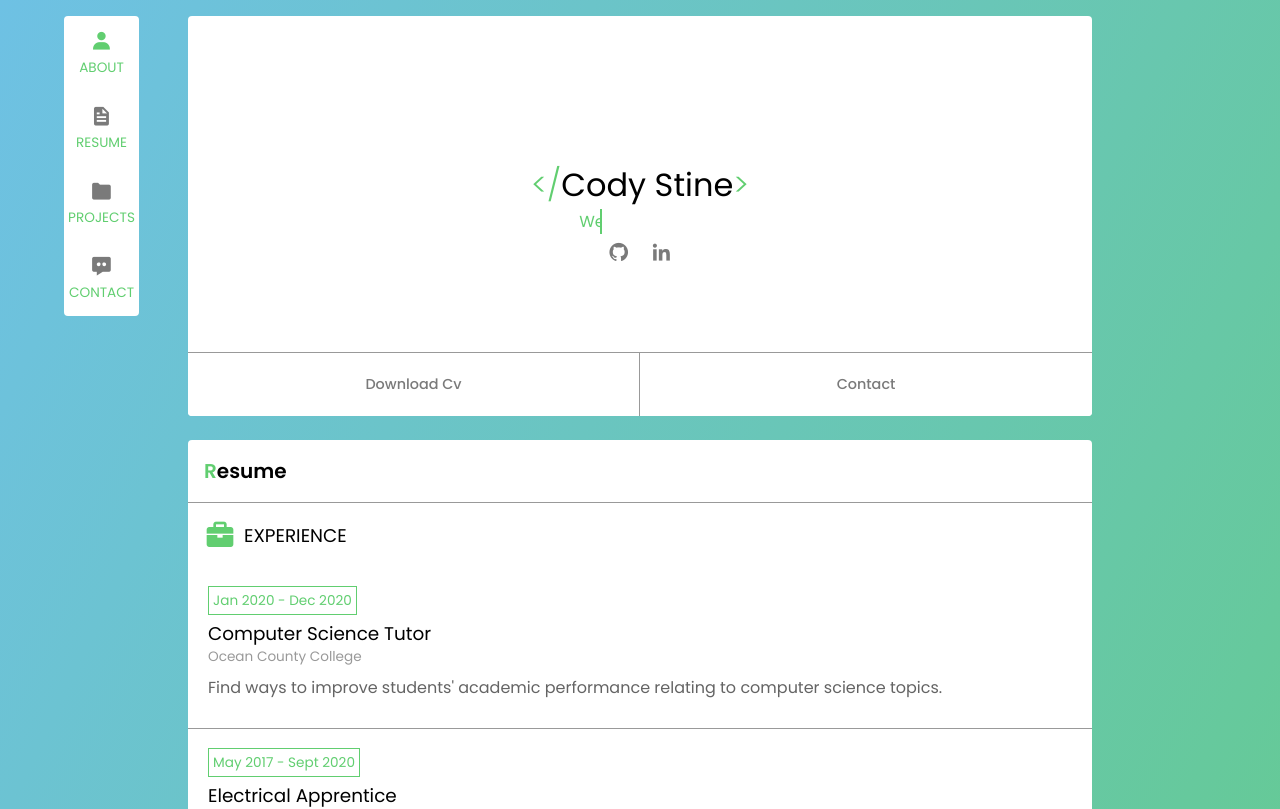
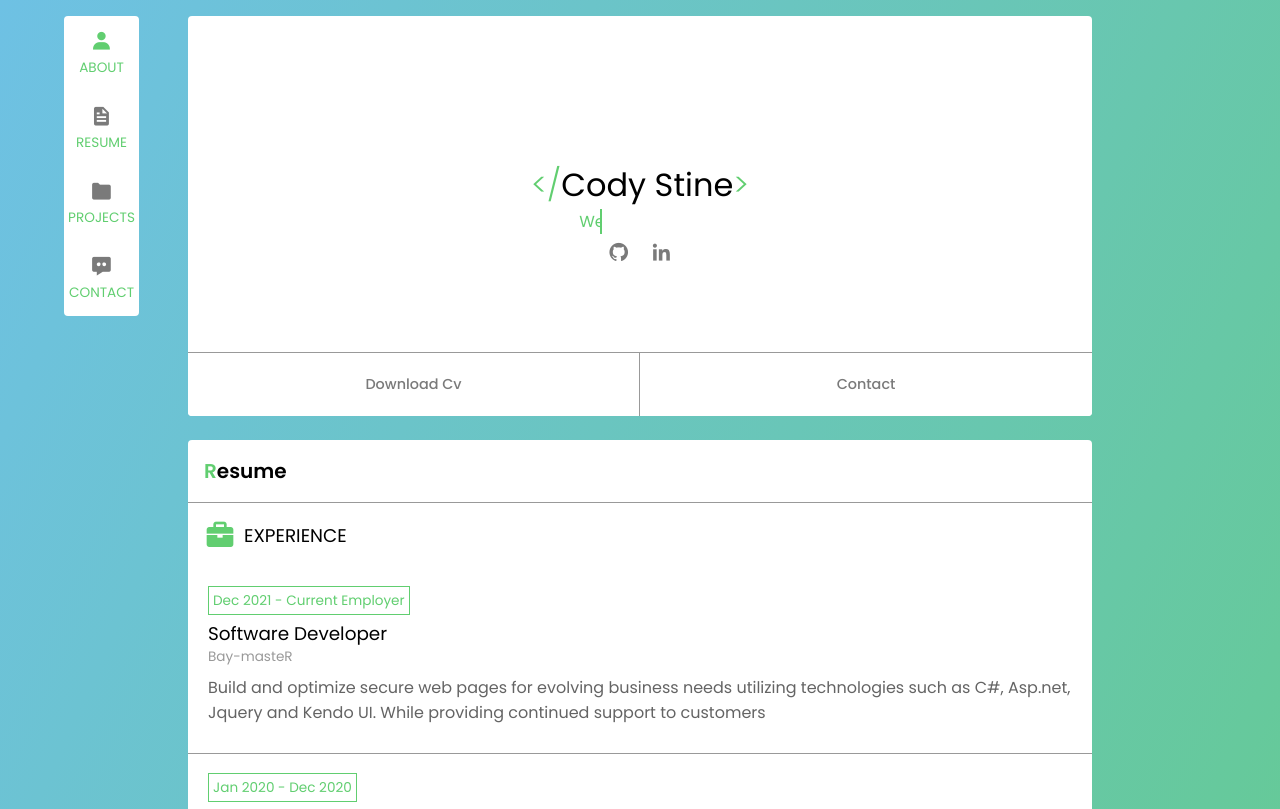
Before and after one commit to CydoEntis/personal-portfolio, a React (Create React App) app: page / in a window 1280 px wide. Shown: the top 809 px of the page. Built offline with nearby package versions, Linux system fonts and the light colour scheme.

Commit message:
Updated work history

```diff
--- a/src/components/Sections/Resume/HistoryList.jsx
+++ b/src/components/Sections/Resume/HistoryList.jsx
@@ -7,6 +7,15 @@ const WorkHistory = () => {
 	const workData = [
 		{
 			id: 1,
+			startDate: 'Dec 2021',
+			endDate: 'Current Employer',
+			title: 'Software Developer',
+			company: 'Bay-masteR',
+			description:
+				"Build and optimize secure web pages for evolving business needs utilizing technologies such as C#, Asp.net, Jquery and Kendo UI. While providing continued support to customers",
+		},
+		{
+			id: 2,
 			startDate: 'Jan 2020',
 			endDate: 'Dec 2020',
 			title: 'Computer Science Tutor',
@@ -15,7 +24,7 @@ const WorkHistory = () => {
 				"Find ways to improve students' academic performance relating to computer science topics.",
 		},
 		{
-			id: 2,
+			id: 3,
 			startDate: 'May 2017',
 			endDate: 'Sept 2020',
 			title: 'Electrical Apprentice',
@@ -24,7 +33,7 @@ const WorkHistory = () => {
 				'Install diagnose and repair electrical equipment for both new and old construction in residential and commerical settings..',
 		},
 		{
-			id: 3,
+			id: 4,
 			startDate: 'Sept 2017',
 			endDate: 'May 2018',
 			title: 'HVAC Technician',
```
